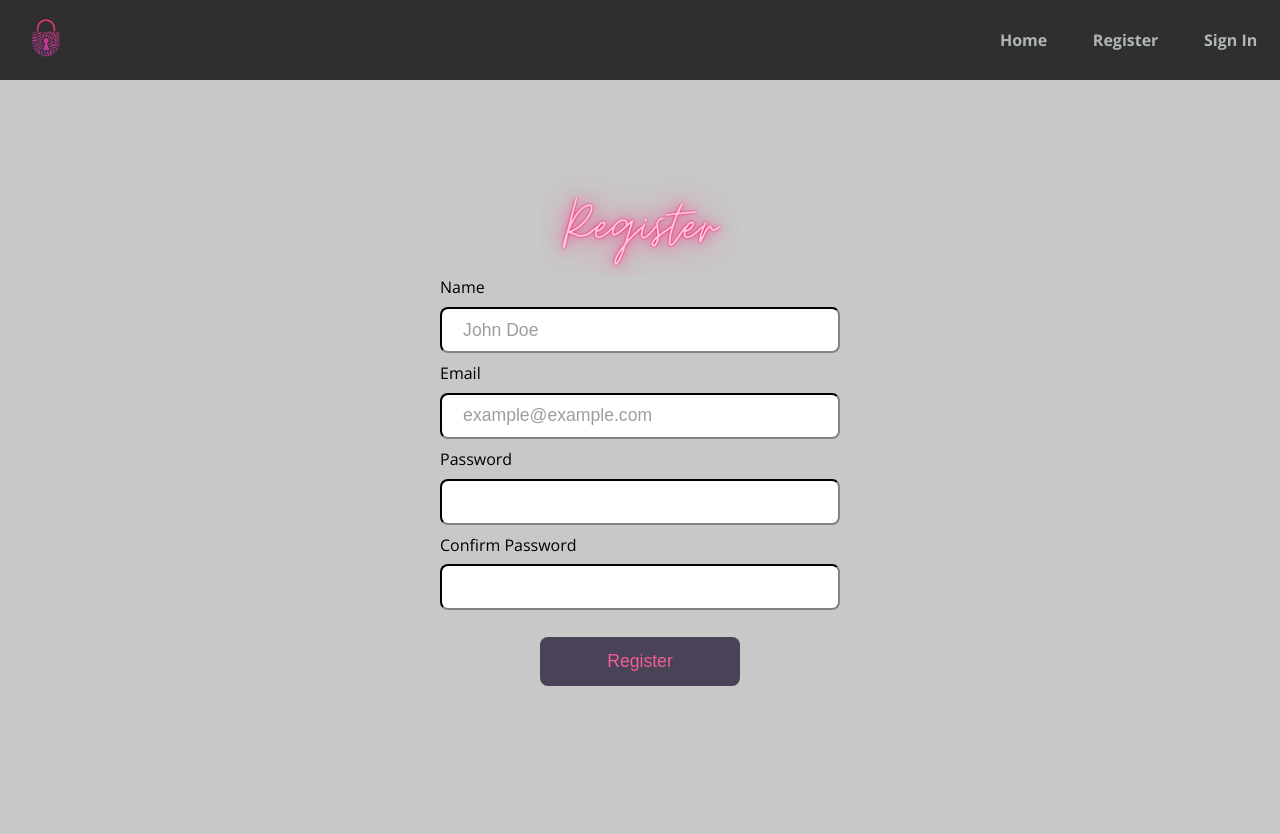
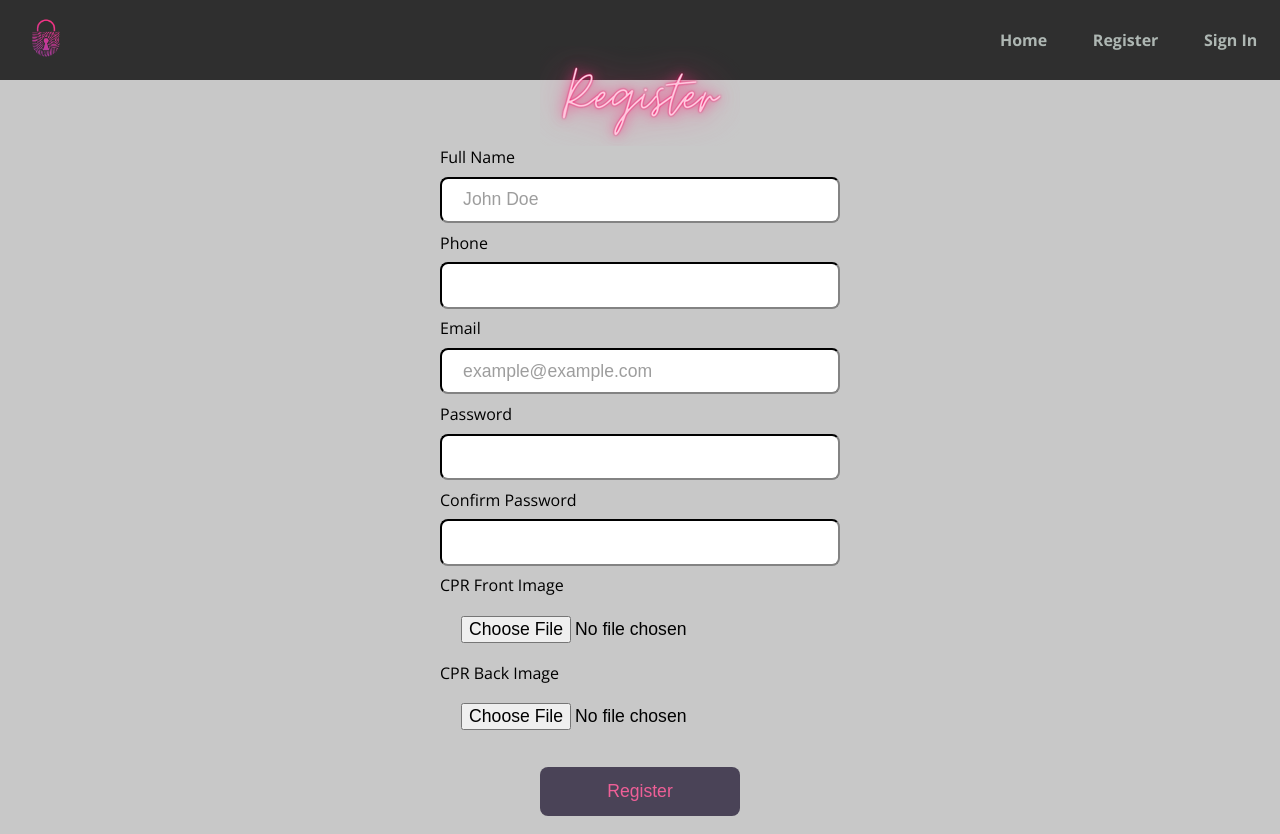
Before and after one commit to SAljar99/StayInnBahrain, a React (Vite) app in the folder client/: page /register in a window 1280 px wide. Before the commit the page ends 800 px from the top, so only its background shows below. Built offline with nearby package versions, Linux system fonts and the light colour scheme.

Commit message:
user reg achived

```diff
--- a/client/src/pages/Register.jsx
+++ b/client/src/pages/Register.jsx
@@ -1,49 +1,74 @@
-import { useState } from 'react'
-import { RegisterUser } from '../services/Auth'
-import { useNavigate } from 'react-router-dom'
+import { useState } from "react"
+import { RegisterUser } from "../services/Auth"
+import { useNavigate } from "react-router-dom"
 
 const Register = () => {
   let navigate = useNavigate()
   const initialState = {
-    name: '',
-    email: '',
-    password: '',
-    confirmPassword: ''
+    fullName: "",
+    email: "",
+    phone: "",
+    password: "",
+    confirmPassword: "",
+    cprFront: null,
+    cprBack: null,
   }
 
   const [formValues, setFormValues] = useState(initialState)
 
   const handleChange = (e) => {
-    setFormValues({ ...formValues, [e.target.id]: e.target.value })
+    const { id, value, files } = e.target
+    if (files) {
+      setFormValues({ ...formValues, [id]: files[0] })
+    } else {
+      setFormValues({ ...formValues, [id]: value })
+    }
   }
 
   const handleSubmit = async (e) => {
-  e.preventDefault()
-  await RegisterUser({
-    name: formValues.name,
-    email: formValues.email,
-    password: formValues.password
-  })
-  setFormValues(initialState)
-  navigate('/signin')
-}
+    e.preventDefault()
+
+    const formData = new FormData()
+    formData.append("fullName", formValues.fullName)
+    formData.append("email", formValues.email)
+    formData.append("phone", formValues.phone)
+    formData.append("password", formValues.password)
+    formData.append("cprFront", formValues.cprFront)
+    formData.append("cprBack", formValues.cprBack)
+
+    await RegisterUser(formData)
+    setFormValues(initialState)
+    navigate("/signin")
+  }
 
   return (
     <div className="col register">
       <img src="/images/register.png" alt="Register" />
-      <form onSubmit={handleSubmit}>
+      <form onSubmit={handleSubmit} encType="multipart/form-data">
         <div className="input-wrapper">
-          <label htmlFor="name">Name</label>
+          <label htmlFor="fullName">Full Name</label>
+
           <input
             onChange={handleChange}
-            id="name"
+            id="fullName"
             type="text"
             placeholder="John Doe"
-            value={formValues.name}
+            value={formValues.fullName}
             required
-            autoComplete="name"
           />
         </div>
+
+        <div className="input-wrapper">
+          <label htmlFor="phone">Phone</label>
+          <input
+            onChange={handleChange}
+            id="phone"
+            type="text"
+            value={formValues.phone}
+            required
+          />
+        </div>
+
         <div className="input-wrapper">
           <label htmlFor="email">Email</label>
           <input
@@ -53,9 +78,9 @@ const Register = () => {
             placeholder="example@example.com"
             value={formValues.email}
             required
-            autoComplete="email"
           />
         </div>
+
         <div className="input-wrapper">
           <label htmlFor="password">Password</label>
           <input
@@ -66,6 +91,7 @@ const Register = () => {
             required
           />
         </div>
+
         <div className="input-wrapper">
           <label htmlFor="confirmPassword">Confirm Password</label>
           <input
@@ -76,6 +102,29 @@ const Register = () => {
             required
           />
         </div>
+
+        <div className="input-wrapper">
+          <label htmlFor="cprFront">CPR Front Image</label>
+          <input
+            onChange={handleChange}
+            id="cprFront"
+            type="file"
+            accept="image/*"
+            required
+          />
+        </div>
+
+        <div className="input-wrapper">
+          <label htmlFor="cprBack">CPR Back Image</label>
+          <input
+            onChange={handleChange}
+            id="cprBack"
+            type="file"
+            accept="image/*"
+            required
+          />
+        </div>
+
         <button
           disabled={
             !formValues.email ||
--- a/client/src/services/Auth.js
+++ b/client/src/services/Auth.js
@@ -1,8 +1,12 @@
-import Client from "./api"
+import api from "./api"
 
 export const RegisterUser = async (data) => {
   try {
-    const res = await Client.post("/auth/register", data)
+    const res = await api.post("/auth/register", data, {
+      headers: {
+        "Content-Type": "multipart/form-data",
+      }
+    })
     return res.data
   } catch (error) {
     throw error
```
Also changed, not shown: 3 other files (tests, documents, lock files or other folders).
